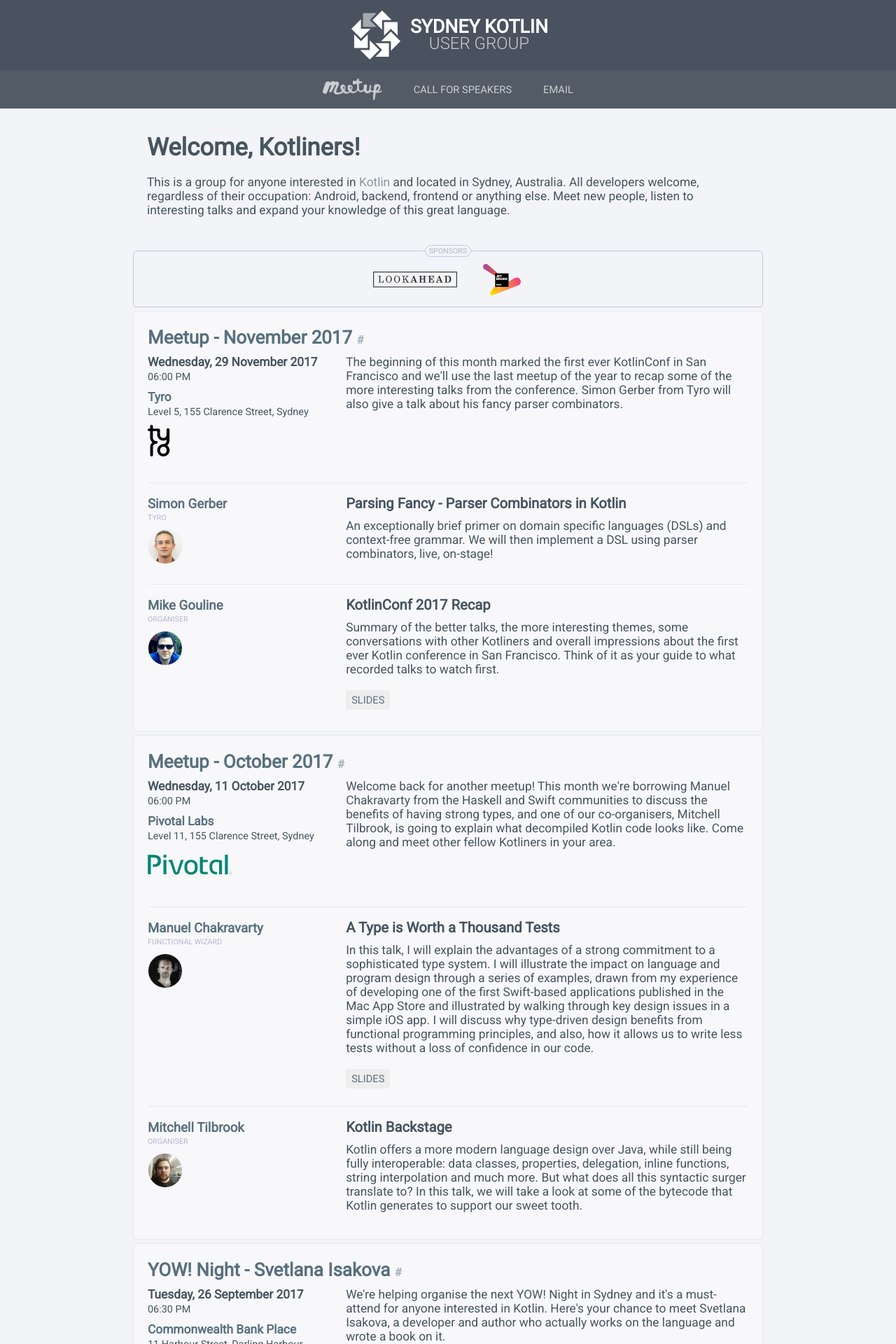
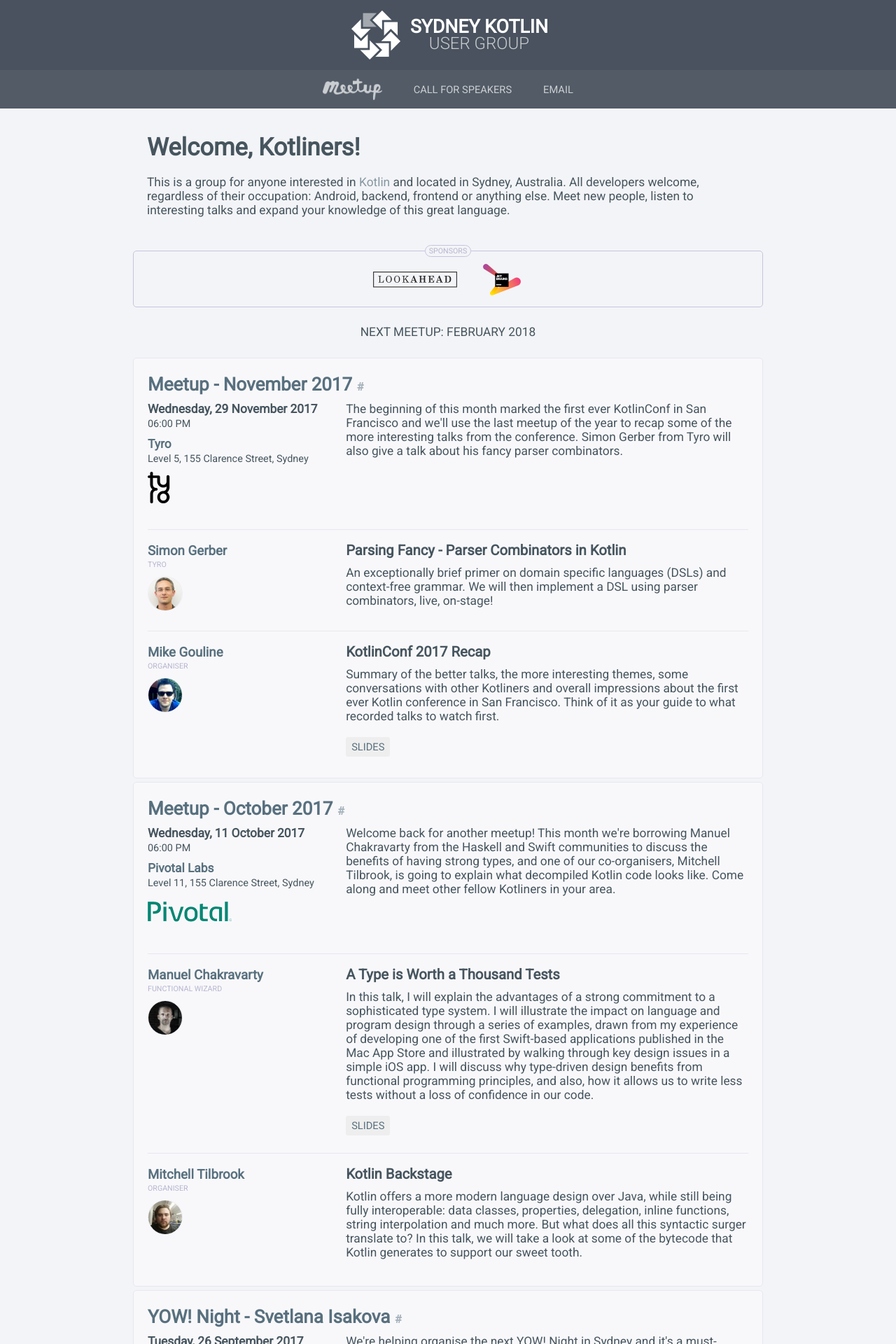
Before and after one commit to garethsime/sydkotlin.github.io, a Jekyll site: the page built from index.html, in a window 1280 px wide. Shown: the top 1920 px of the page at 70% size. Built offline with Jekyll 4.4.1, drawn with Linux system fonts in a browser that asks for light colours; nearby versions of some CDN libraries.

Commit message:
Add next meetup announcement

```diff
--- a/_data/events.yml
+++ b/_data/events.yml
@@ -355,3 +355,5 @@
       links:
         - title: Slides
           url: https://docs.google.com/presentation/d/1KAX68C8LF3DF7ORSTz9Rh9Y0CmftJwQr4O5xhShjSxQ
+
+- announcement: "Next meetup: February 2018"
--- a/_includes/head.html
+++ b/_includes/head.html
@@ -29,7 +29,7 @@
 
 <!-- Links -->
 <link href="{{ site.baseurl }}/assets/images/favicon.png" rel="shortcut icon" type="image/x-icon"/>
-<link href="{{ site.baseurl }}/css/main-v17.css" rel="stylesheet" type="text/css"/>
+<link href="{{ site.baseurl }}/css/main-v18.css" rel="stylesheet" type="text/css"/>
 <link href="https://fonts.googleapis.com/css?family=Roboto+Mono|Roboto:300,400&amp;subset=cyrillic" rel="stylesheet"/>
 
 <!-- Scripts -->
--- a/css/main-v17.css
+++ b/css/main-v18.css
@@ -236,6 +236,14 @@
 
 /* Events */
 
+.event-announcement {
+    display: block;
+    padding: 25px 10px 22px 10px;
+    font-size: 13pt;
+    text-transform: uppercase;
+    text-align: center;
+}
+
 .event-content {
     position: relative;
     display: block;
--- a/index.html
+++ b/index.html
@@ -24,6 +24,12 @@
     </fieldset>
 
     {% for event in site.data.events reversed %}
+    {% if event.announcement %}
+
+    <div class="event-announcement">{{ event.announcement }}</div>
+
+    {% else %}
+
     <a name="{{ event.anchor }}" style="display:block; padding-top:5px"></a>
 
     <div class="event-content">
@@ -90,6 +96,7 @@
         </div>
         {% endfor %}
     </div>
+    {% endif %}
     {% endfor %}
 
 </div>
```
